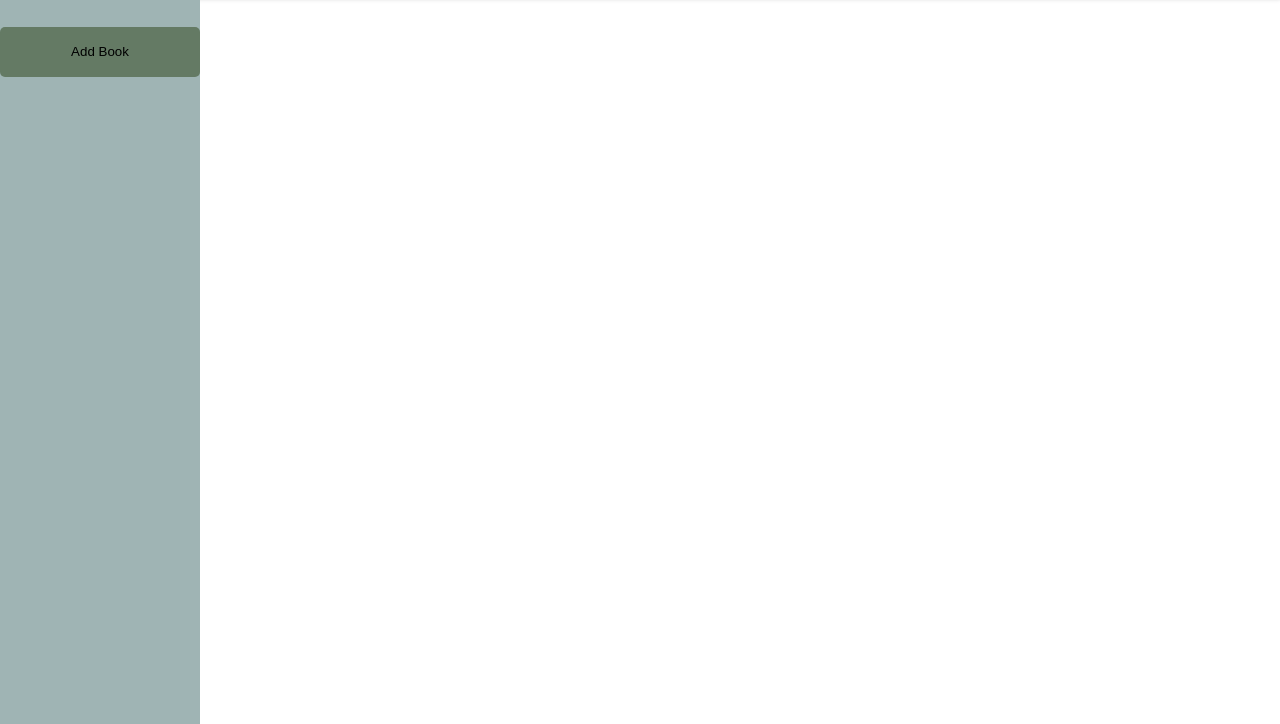
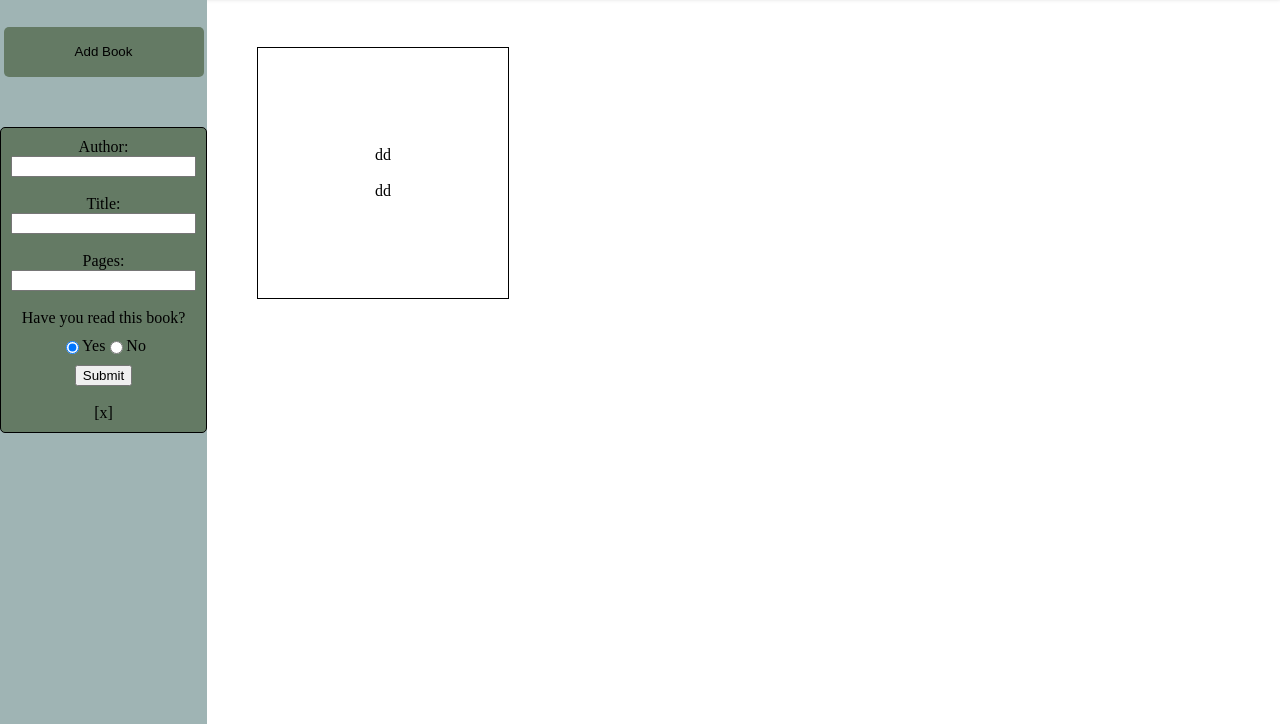
Before and after one commit to pedrogray/Library, a plain HTML site: page index.html in a window 1280 px wide. Both pictures are taken after a click on the button "Add Book". Shown: the part 76-800 px from the top of the page. Drawn offline with Linux system fonts and the light colour scheme.

Commit message:
Add form button collapse

```diff
--- a/index.html
+++ b/index.html
@@ -8,6 +8,16 @@
     <link rel="stylesheet" href="style.css">
 </head>
 <body>
+
+
+    <div class="body">
+        <div class="header">
+            <h1>My Library</h1>
+
+        </div>
+        <div class="sidebar">
+            <button class="addButton">Add Book</button>
+            <div class="addBookForm">
                 <form>
                     <label for="author">Author:</label>
                     <input type="text" id="author" name="author" required><br>
@@ -20,26 +30,23 @@
 
 
                     <label for="read">Have you read this book?</label>
+                    <div class="radioOptions">
                     <input type="radio" name="read" id="readStatus" value="read" required checked="checked">Yes<br>
                     <input type="radio" name="read" id="readStatus" value="not read" required>No<br>
-
-        <button id="submit">Submit</button> <br>
+                     </div>
+                    <button id="submit">Submit</button><br>
+                    <span class="close">[x]</span>
 
                     <div class="errorMessages"></div>
                 </form>
-
-    <div class="body">
-        <div class="header">
-            <h1>My Library</h1>
-
             </div>
-        <div class="sidebar">
-            <button class="addButton">Add Book</button>
         </div>
 
         <div class=content>
+            <div class=card><p>dd</p><br><p>dd</p></div>
 
         </div>
+
     </div>
 </body>
 </html>
--- a/script.js
+++ b/script.js
@@ -1,5 +1,5 @@
 const myLibrary = [];
-const body = document.querySelector(".container")
+const body = document.querySelector(".content")
 const form = document.querySelector("form")
 const errorMessagesDiv = document.querySelector(".errorMessages")
 const authorField = document.querySelector("#author")
@@ -85,3 +85,14 @@ console.log(this.readStatus)}
 displayBook()
 console.log(this.readStatus)};
 }
+
+
+const addBookButton = document.querySelector(".addButton")
+addBookButton.addEventListener("click", function(){
+    form.style.display = "flex"
+})
+
+const closeButton = document.querySelector(".close")
+closeButton.addEventListener("click", function() {
+    form.style.display="none";
+})
--- a/style.css
+++ b/style.css
@@ -20,10 +20,6 @@ body {
     display:grid;
     grid-template-columns: .5fr 3fr;
     grid-template-rows: 0.3fr 3fr;
-}
-
-form {
-    display: none;
 }
 
 h1 {
@@ -62,4 +58,36 @@ font-size: 50px;
     display:grid;
     grid-column: 2/3;
     grid-row: 2/3;
+    gap:30px;
+    grid-template-columns: repeat(auto-fit, minmax(250px, 1fr));
+    grid-template-rows: repeat(auto-fit, minmax(250px, 1fr));
 }
+
+.card {
+    display:flex;
+    width:250px;
+    height:250px;
+    margin:50px;
+    justify-content: center;
+    align-items: center;
+    border:solid 1px;
+    flex-direction: column;
+}
+
+
+form {
+    display:none;
+    flex-direction: column;
+    align-items: center;
+    justify-content: center;
+    margin-top:50px;
+    border:1px solid black;
+    padding:10px;
+    border-radius:5px;
+    background-color: rgb(100,122,100)
+}
+
+.radioOptions {
+    display:flex;
+    margin:10px;
+}
```
Lines whose indentation alone changed are shown as unchanged.
